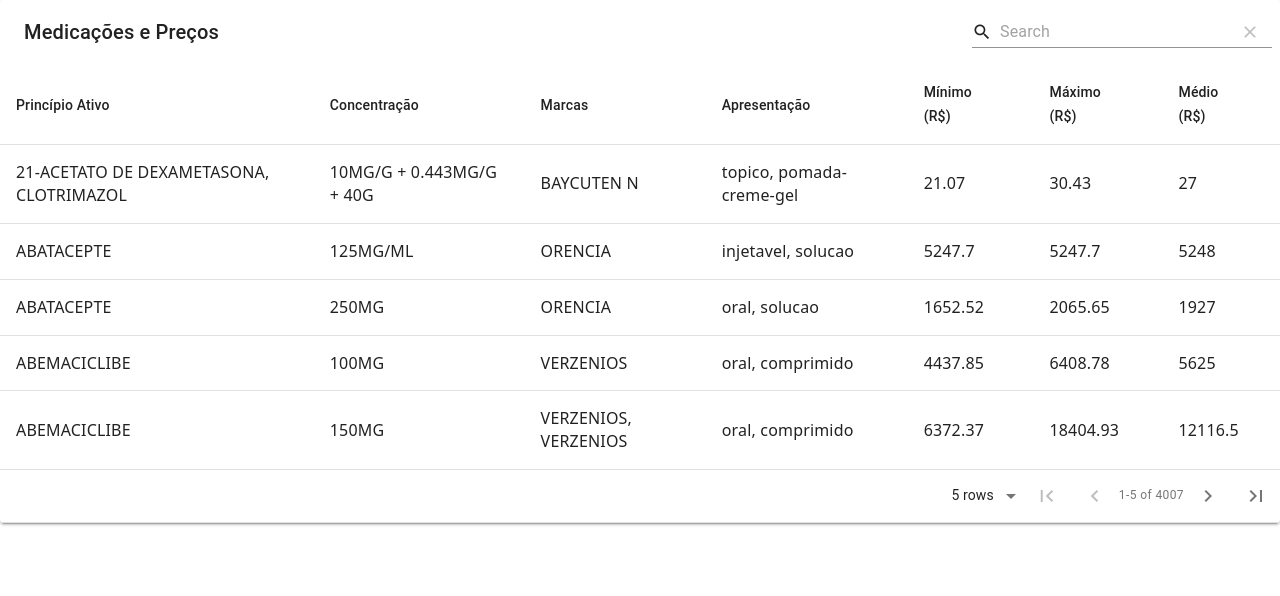
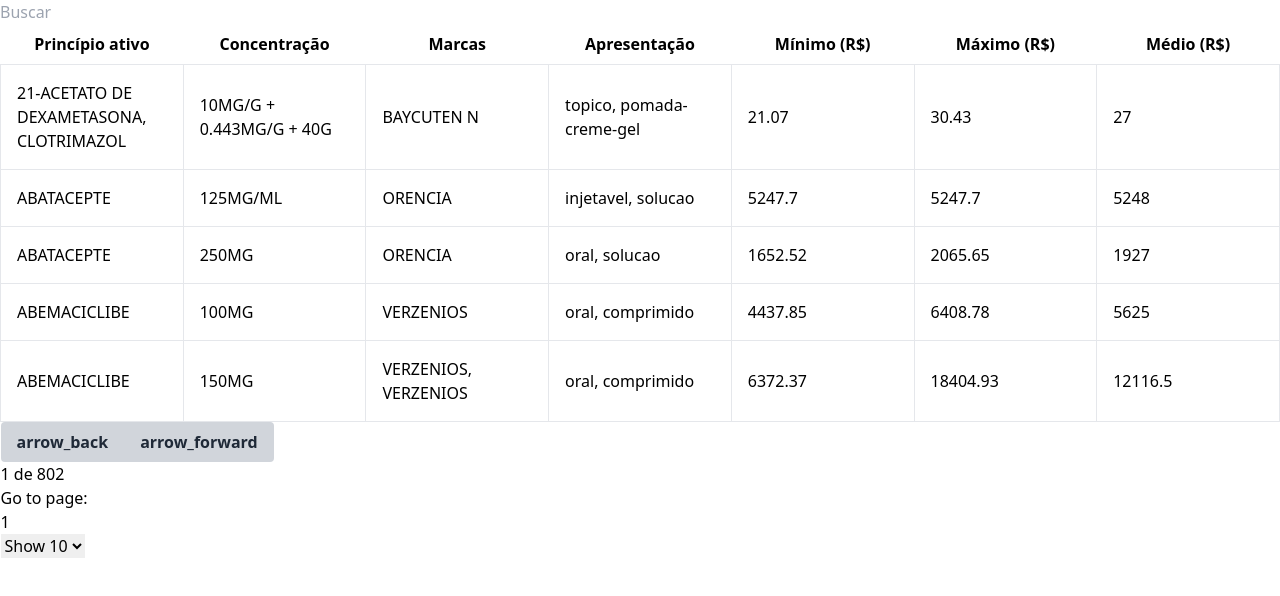
Before and after one commit to judsonbsilva/guia-prescricao, a React (Create React App) app: page / in a window 1280 px wide. Shown: the top 596 px of the page. Built offline with nearby package versions, Linux system fonts and the light colour scheme.

Commit message:
featura: add pagination and filter search

```diff
--- a/package.json
+++ b/package.json
@@ -14,6 +14,7 @@
     "react": "^17.0.2",
     "react-dom": "^17.0.2",
     "react-scripts": "^1.1.5",
+    "react-table": "^7.7.0",
     "web-vitals": "^1.1.2"
   },
   "scripts": {
--- a/src/App.js
+++ b/src/App.js
@@ -1,6 +1,7 @@
 import React, { useState, useEffect } from 'react';
 import Papa from 'papaparse';
-import MaterialTable from "material-table";
+//import MaterialTable from "material-table";
+import { useTable, usePagination, useFilters } from 'react-table';
 
 const useFetch = (url) => {
   const [data, setData] = useState(null);
@@ -44,21 +45,165 @@
     return { ...row, ...args };
   })
 }
-
 const columns = [
-  //{ title:'ID', field: 'id' },
-  { title:'Princípio Ativo', field: 'substancia' },
-  { title:'Concentração', field: 'concentracao' },
-  { title:'Marcas', field: 'marcas' },
-  { title:'Apresentação', field: 'apresentacao' },
-  { title:'Mínimo (R$)', field: 'minino' },
-  { title:'Máximo (R$)', field: 'maximo' },
-  { title:'Médio (R$)', field: 'mediano' }
+  { Header:'Princípio ativo', accessor: 'substancia' },
+  { Header:'Concentração', accessor: 'concentracao' },
+  { Header:'Marcas', accessor: 'marcas' },
+  { Header:'Apresentação', accessor: 'apresentacao' },
+  { Header:'Mínimo (R$)', accessor: 'minino' },
+  { Header:'Máximo (R$)', accessor: 'maximo' },
+  { Header:'Médio (R$)', accessor: 'mediano' }
 ];
 
+const pageSizeOptions = [10, 50]
+
 function App (){
-  const text = useFetch('/drugs.csv');
-  const data = parseCSV(text);
+  const [data, setData] = useState([]);
+  const [filterInput, setFilterInput] = useState('');
+
+  useEffect(() => {
+    if(data.length == 0){
+      (async ()=> {
+        const response = await fetch('/drugs.csv');
+        const text = await response.text();
+        const data = parseCSV(text);
+        setData(data);
+      })();
+    }
+  });
+
+  // Input element
+  /*= React.useCallback(() => {
+    const text = useFetch('/drugs.csv');
+    return parseCSV(text)
+  });*/
+
+  //const text = useFetch('/drugs.csv');
+  //const data = parseCSV(text);
+  /*const columns = React.useMemo(() => [
+    { Header:'Princípio Ativo', accessor: 'substancia' },
+    { Header:'Concentração', accessor: 'concentracao' },
+    { Header:'Marcas', accessor: 'marcas' },
+    { Header:'Apresentação', accessor: 'apresentacao' },
+    { Header:'Mínimo (R$)', accessor: 'minino' },
+    { Header:'Máximo (R$)', accessor: 'maximo' },
+    { Header:'Médio (R$)', accessor: 'mediano' }
+  ],[]);*/
+
+  const {
+    getTableProps,
+    getTableBodyProps,
+    headerGroups,
+    rows,
+    prepareRow,
+    pageOptions,
+    page,
+    state: { pageIndex, pageSize },
+    gotoPage,
+    previousPage,
+ nextPage,
+  setPageSize,
+     canPreviousPage,
+     canNextPage,
+     setFilter,
+  } = useTable({
+    columns,
+    data,
+    initialState: {
+      pageSize: 5
+    }
+  }, useFilters, usePagination);
+
+  console.log(data);
+
+  const handleFilterChange = e => {
+    const value = e.target.value || undefined;
+    setFilterInput(value);
+    setFilter('substancia', value)
+  };
+
+  return (
+    <div className='w-full h-full'>
+    <input
+      value={filterInput}
+      onChange={handleFilterChange}
+      placeholder={'Buscar'}
+    />
+    <table {...getTableProps()} className='table-fixed w-full'>
+      <thead>
+        {headerGroups.map(headerGroup => (
+          <tr {...headerGroup.getHeaderGroupProps()}>
+            {headerGroup.headers.map(column => (
+              <th {...column.getHeaderProps()} className='px-4 py-2'>
+                {column.render('Header')}
+              </th>
+            ))}
+          </tr>
+        ))}
+      </thead>
+      <tbody {...getTableBodyProps()}>
+        {page.map((row, i) => {
+            prepareRow(row)
+            return (
+              <tr {...row.getRowProps()}>
+                {row.cells.map(cell => {
+                    return (
+                      <td
+                        {...cell.getCellProps()}
+                        className='border px-4 py-4 h-1/5'
+                      >
+                        {cell.render('Cell')}
+                      </td>
+                    )
+                })}
+              </tr>
+            )
+          })}
+      </tbody>
+      <tfoot>
+      <div className="inline-flex">
+        <button
+          className="bg-gray-300 hover:bg-gray-400 text-gray-800 font-bold py-2 px-4 rounded-l"
+          onClick={() => previousPage()} disabled={!canPreviousPage}
+        >
+          <span className="material-icons-outlined">arrow_back</span>
+        </button>
+        <button
+          className="bg-gray-300 hover:bg-gray-400 text-gray-800 font-bold py-2 px-4 rounded-r"
+          onClick={() => nextPage()} disabled={!canNextPage}
+        >
+          <span className="material-icons-outlined">arrow_forward</span>
+        </button>
+      </div>
+       <div>
+        <p>{pageIndex + 1} de {pageOptions.length}</p>
+       </div>
+       <div>Go to page:</div>
+       <input
+         type="number"
+         defaultValue={pageIndex + 1 || 1}
+         onChange={e => {
+           const page = e.target.value ? Number(e.target.value) - 1 : 0
+           gotoPage(page)
+         }}
+       />
+       <select
+         value={pageSize}
+         onChange={e => {
+           setPageSize(Number(e.target.value))
+         }}
+       >
+         {pageSizeOptions.map(pageSize => (
+           <option key={pageSize} value={pageSize}>
+             Show {pageSize}
+           </option>
+         ))}
+       </select>
+      </tfoot>
+    </table>
+    </div>
+  );
+/*  const tableInstance = useTable({ columns, data })
 
   return (
     <div className="w-screen h-screen">
@@ -74,7 +219,8 @@
         }}
       />
     </div>
-  );
+  );*/
+
 }
 
 export default App;
```
Also changed, not shown: 1 other file (tests, documents, lock files or other folders).
